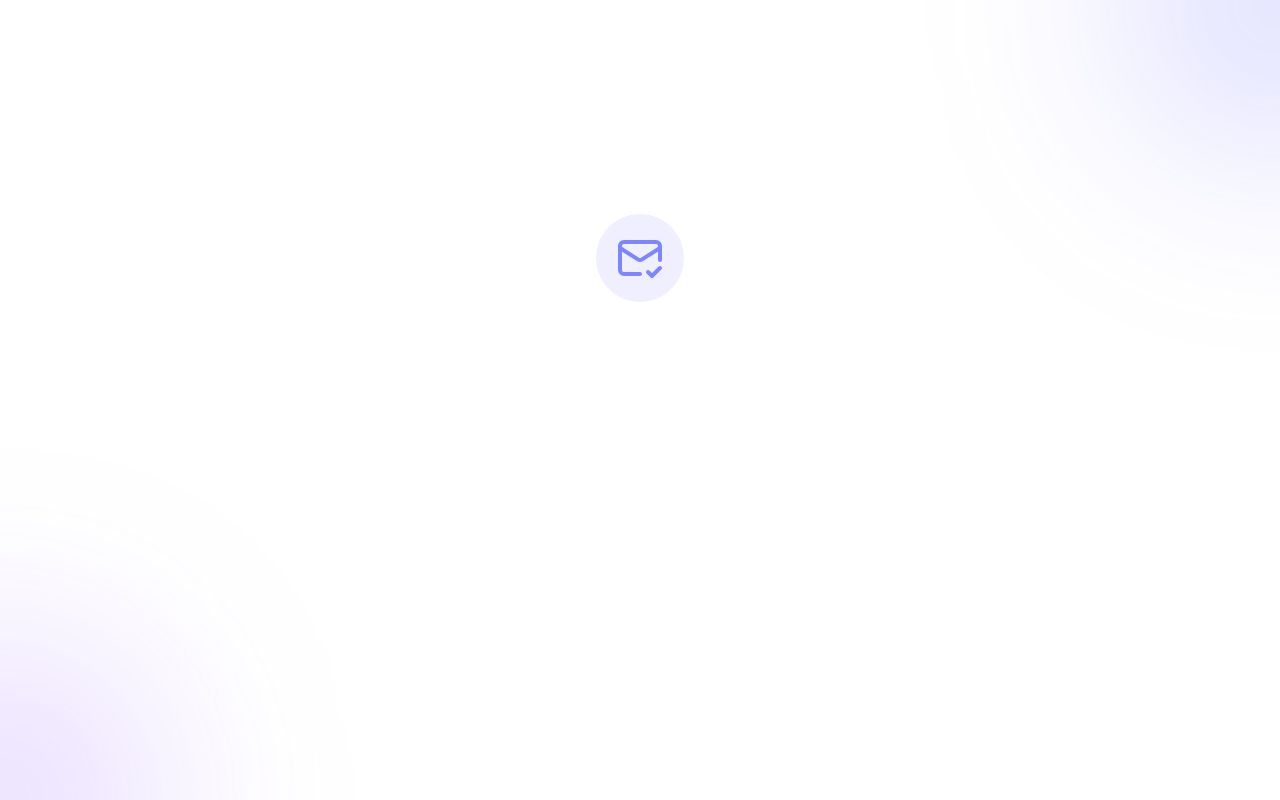
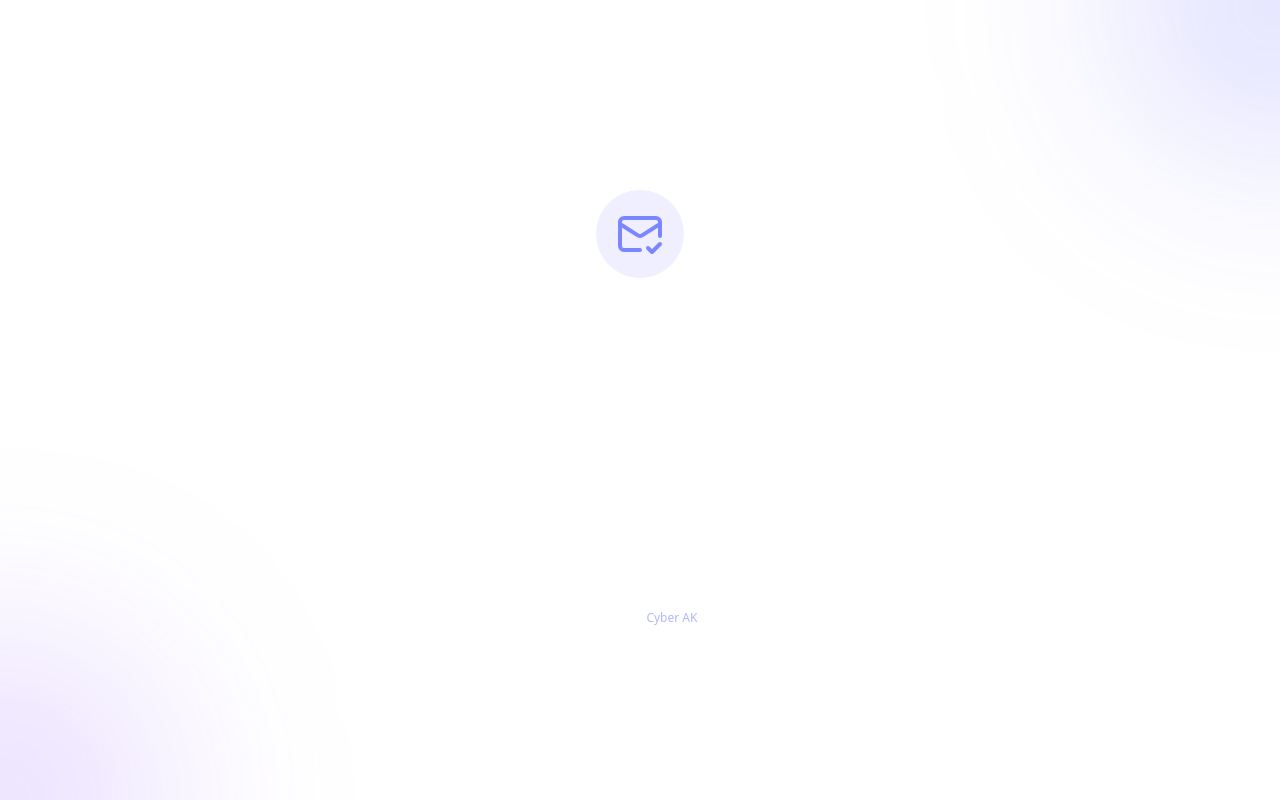
Before and after one commit to devcoding89-dotcom/finalemail, a Next.js app: page /verify-email in a window 1280 px wide. Built offline with nearby package versions, Linux system fonts and the light colour scheme.

Commit message:
Rename to EmailSend + fix Vercel build + add Cyber AK credit

```diff
--- a/app/(auth)/layout.tsx
+++ b/app/(auth)/layout.tsx
@@ -10,7 +10,12 @@ export default function AuthLayout({
         <div className="absolute -top-40 -right-40 w-80 h-80 bg-indigo-500/20 rounded-full blur-[100px] animate-pulse" />
         <div className="absolute -bottom-40 -left-40 w-80 h-80 bg-violet-500/20 rounded-full blur-[100px] animate-pulse [animation-delay:1s]" />
       </div>
-      <div className="w-full max-w-md p-8 relative z-10">{children}</div>
+      <div className="w-full max-w-md p-8 relative z-10">
+        {children}
+        <p className="text-center text-xs text-white/25 mt-8">
+          Created by <span className="text-indigo-400/60 font-medium">Cyber AK</span>
+        </p>
+      </div>
     </div>
   )
 }
--- a/app/(auth)/login/page.tsx
+++ b/app/(auth)/login/page.tsx
@@ -48,9 +48,9 @@ export default function LoginPage() {
       <CardHeader className="text-center">
         <div className="mx-auto mb-4 flex items-center gap-2 text-2xl font-bold">
           <span className="bg-gradient-to-r from-indigo-400 to-violet-400 bg-clip-text text-transparent">
-            Outreach
+            Email
           </span>
-          <span className="text-white">Pro</span>
+          <span className="text-white">Send</span>
         </div>
         <CardTitle className="text-white text-xl">Welcome back</CardTitle>
         <CardDescription className="text-white/60">
--- a/app/(auth)/signup/page.tsx
+++ b/app/(auth)/signup/page.tsx
@@ -53,9 +53,9 @@ export default function SignupPage() {
       <CardHeader className="text-center">
         <div className="mx-auto mb-4 flex items-center gap-2 text-2xl font-bold">
           <span className="bg-gradient-to-r from-indigo-400 to-violet-400 bg-clip-text text-transparent">
-            Outreach
+            Email
           </span>
-          <span className="text-white">Pro</span>
+          <span className="text-white">Send</span>
         </div>
         <CardTitle className="text-white text-xl">Create account</CardTitle>
         <CardDescription className="text-white/60">
--- a/app/(auth)/verify-email/page.tsx
+++ b/app/(auth)/verify-email/page.tsx
@@ -18,9 +18,9 @@ export default function VerifyEmailPage() {
         </div>
         <div className="mx-auto mb-2 flex items-center gap-2 text-2xl font-bold">
           <span className="bg-gradient-to-r from-indigo-400 to-violet-400 bg-clip-text text-transparent">
-            Outreach
+            Email
           </span>
-          <span className="text-white">Pro</span>
+          <span className="text-white">Send</span>
         </div>
         <CardTitle className="text-white text-xl">Check your email</CardTitle>
         <CardDescription className="text-white/60">
--- a/app/dashboard/layout.tsx
+++ b/app/dashboard/layout.tsx
@@ -28,9 +28,9 @@ export default async function DashboardLayout({
         <div className="flex h-16 items-center px-4 md:px-8">
           <div className="flex items-center gap-1.5 font-bold text-xl">
             <span className="bg-gradient-to-r from-indigo-500 to-violet-500 bg-clip-text text-transparent">
-              Outreach
+              Email
             </span>
-            <span>Pro</span>
+            <span>Send</span>
           </div>
           <div className="ml-auto flex items-center gap-4">
             <UserNav user={user} emailVerified={emailVerified} />
--- a/app/dashboard/subscribe/page.tsx
+++ b/app/dashboard/subscribe/page.tsx
@@ -108,9 +108,9 @@ export default function SubscribePage() {
         <div className="text-center space-y-2">
           <div className="flex items-center justify-center gap-2 text-3xl font-bold">
             <span className="bg-gradient-to-r from-indigo-400 to-violet-400 bg-clip-text text-transparent">
-              Outreach
+              Email
             </span>
-            <span className="text-white">Pro</span>
+            <span className="text-white">Send</span>
           </div>
           <p className="text-white/50 text-sm">
             Subscribe to unlock your outreach power
--- a/app/layout.tsx
+++ b/app/layout.tsx
@@ -15,7 +15,7 @@ const geistMono = Geist_Mono({
 })
 
 export const metadata: Metadata = {
-  title: 'OutreachPro — Scale Your Email Outreach',
+  title: 'EmailSend — Scale Your Email Outreach',
   description:
     'Upload contacts, personalize with AI, and send bulk emails at scale.',
 }
--- a/components/user-nav.tsx
+++ b/components/user-nav.tsx
@@ -61,7 +61,7 @@ export function UserNav({
             <p className="text-sm font-medium leading-none">{user.email}</p>
             <div className="flex items-center gap-2">
               <p className="text-xs text-muted-foreground leading-none">
-                {user.user_metadata?.full_name || 'OutreachPro User'}
+                {user.user_metadata?.full_name || 'EmailSend User'}
               </p>
               <VerificationBadge verified={emailVerified} />
             </div>
--- a/lib/openai.ts
+++ b/lib/openai.ts
@@ -1,8 +1,12 @@
 import OpenAI from 'openai'
 
-const openai = new OpenAI({
-  apiKey: process.env.OPENAI_API_KEY,
-})
+let _openai: OpenAI | null = null
+function getOpenAI(): OpenAI {
+  if (!_openai) {
+    _openai = new OpenAI({ apiKey: process.env.OPENAI_API_KEY })
+  }
+  return _openai
+}
 
 interface ExtractedInfo {
   email: string
@@ -43,7 +47,7 @@ export async function extractContactInfo(
 async function extractBatch(emails: string[]): Promise<ExtractedInfo[]> {
   const emailList = emails.join('\n')
 
-  const response = await openai.chat.completions.create({
+  const response = await getOpenAI().chat.completions.create({
     model: 'gpt-4o-mini',
     temperature: 0,
     messages: [
```
